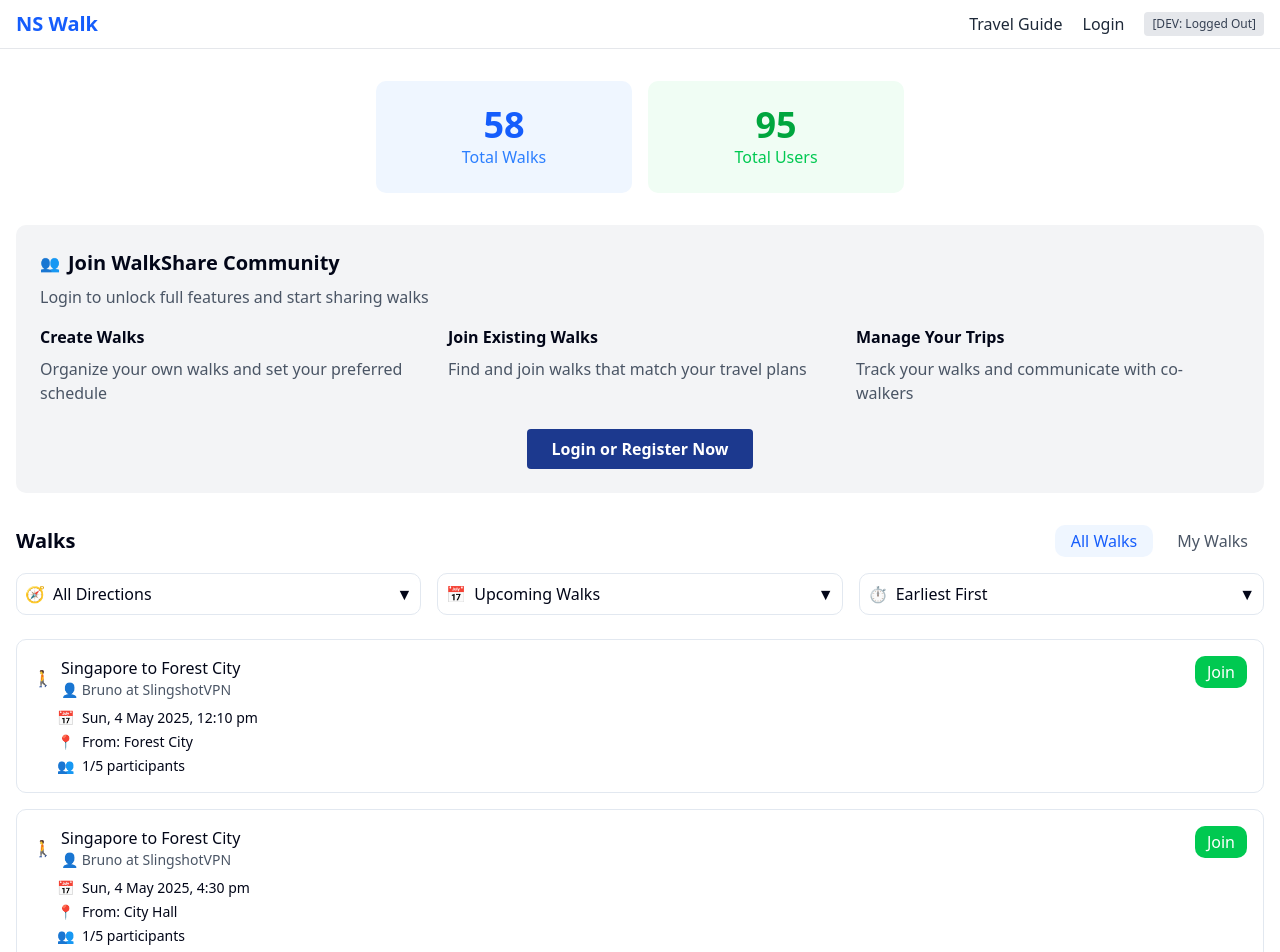
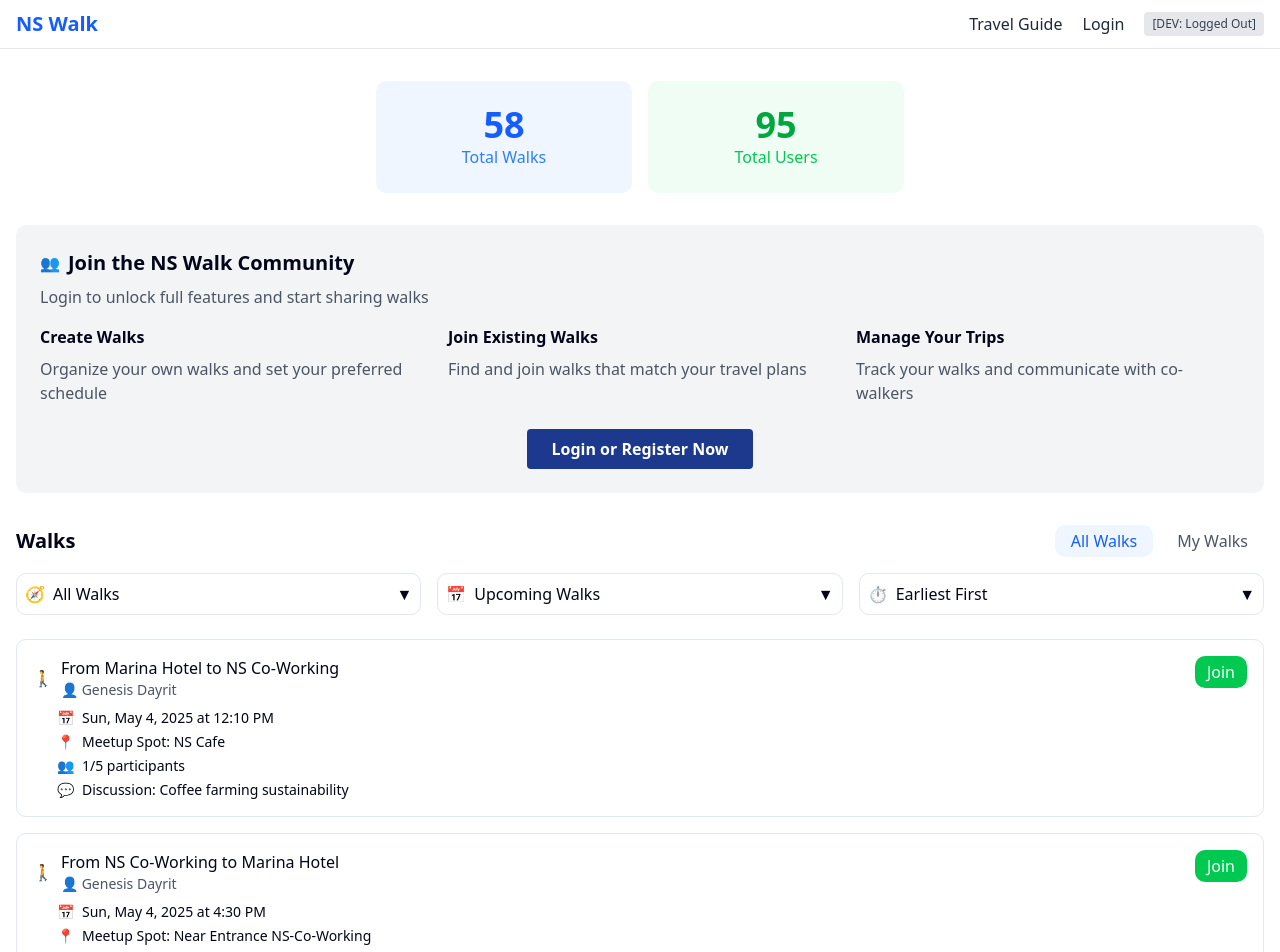
Before and after one commit to genesisdayrit/ns-walk, a Next.js app in the folder frontend/: page /home in a window 1280 px wide. Shown: the top 952 px of the page. Built offline with nearby package versions, Linux system fonts and the light colour scheme.

Commit message:
functional filter options

```diff
--- a/frontend/src/app/home/page.tsx
+++ b/frontend/src/app/home/page.tsx
@@ -3,8 +3,71 @@
 import { useState, useEffect } from 'react';
 import Link from 'next/link';
 
+// Define Walk type
+interface Walk {
+  id: number;
+  title: string;
+  user: string;
+  dateTime: Date;
+  meetupSpot: string;
+  participants: string;
+  direction: 'marina-to-coworking' | 'coworking-to-marina';
+  discussionTopic: string;
+}
+
 export default function Home() {
   const [isLoggedIn, setIsLoggedIn] = useState(false);
+  const currentDate = new Date();
+
+  // Filter states
+  const [directionFilter, setDirectionFilter] = useState<'all' | 'marina-to-coworking' | 'coworking-to-marina'>('all');
+  const [timeFilter, setTimeFilter] = useState<'upcoming' | 'past' | 'all'>('upcoming');
+  const [sortOrder, setSortOrder] = useState<'earliest' | 'latest'>('earliest');
+
+  // Dropdown toggle states
+  const [openDropdown, setOpenDropdown] = useState<string | null>(null);
+
+  // Create refs for dropdowns
+  const dropdownRefs = {
+    direction: useState<HTMLDivElement | null>(null),
+    time: useState<HTMLDivElement | null>(null),
+    sort: useState<HTMLDivElement | null>(null)
+  };
+
+  // Mock walk data
+  const [walks, setWalks] = useState<Walk[]>([
+    {
+      id: 1,
+      title: "From Marina Hotel to NS Co-Working",
+      user: "Genesis Dayrit",
+      dateTime: new Date(2025, 4, 4, 12, 10), // May 4, 2025, 12:10 pm
+      meetupSpot: "NS Cafe",
+      participants: "1/5 participants",
+      direction: "marina-to-coworking",
+      discussionTopic: "Coffee farming sustainability"
+    },
+    {
+      id: 2,
+      title: "From NS Co-Working to Marina Hotel",
+      user: "Genesis Dayrit",
+      dateTime: new Date(2025, 4, 4, 16, 30), // May 4, 2025, 4:30 pm
+      meetupSpot: "Near Entrance NS-Co-Working",
+      participants: "1/5 participants",
+      direction: "coworking-to-marina",
+      discussionTopic: "Tech trends in 2025"
+    },
+    // Add a past walk for testing the time filter
+    {
+      id: 3,
+      title: "From Marina Hotel to NS Co-Working",
+      user: "Genesis Dayrit",
+      dateTime: new Date(2025, 4, 2, 10, 0), // May 2, 2025, 10:00 am (past relative to May 3)
+      meetupSpot: "NS Cafe",
+      participants: "3/5 participants",
+      direction: "marina-to-coworking",
+      discussionTopic: "Travel photography"
+    }
+  ]);
 
   // Read login state from localStorage on component mount
   useEffect(() => {
@@ -13,6 +76,77 @@ export default function Home() {
       setIsLoggedIn(storedLoginState === 'true');
     }
   }, []);
+
+  // Handle dropdown toggle
+  const toggleDropdown = (dropdown: string, e: React.MouseEvent) => {
+    e.stopPropagation(); // Stop event from bubbling up
+    setOpenDropdown(openDropdown === dropdown ? null : dropdown);
+  };
+
+  // Close dropdown when clicking outside
+  useEffect(() => {
+    const handleClickOutside = (event: MouseEvent) => {
+      // Only close if a dropdown is open
+      if (!openDropdown) return;
+
+      // Check if click is outside all dropdown elements
+      const clickedOutside = !Object.entries(dropdownRefs).some(([key, [ref]]) => {
+        return ref && ref.contains(event.target as Node);
+      });
+
+      if (clickedOutside) {
+        setOpenDropdown(null);
+      }
+    };
+
+    document.addEventListener('mousedown', handleClickOutside);
+    return () => {
+      document.removeEventListener('mousedown', handleClickOutside);
+    };
+  }, [openDropdown, dropdownRefs]);
+
+  // Filter walks based on selected filters
+  const getFilteredWalks = () => {
+    return walks
+      .filter(walk => {
+        // Direction filter
+        if (directionFilter !== 'all' && walk.direction !== directionFilter) {
+          return false;
+        }
+
+        // Time filter
+        if (timeFilter === 'upcoming' && walk.dateTime < currentDate) {
+          return false;
+        } else if (timeFilter === 'past' && walk.dateTime >= currentDate) {
+          return false;
+        }
+
+        return true;
+      })
+      .sort((a, b) => {
+        // Sort order
+        if (sortOrder === 'earliest') {
+          return a.dateTime.getTime() - b.dateTime.getTime();
+        } else {
+          return b.dateTime.getTime() - a.dateTime.getTime();
+        }
+      });
+  };
+
+  const filteredWalks = getFilteredWalks();
+
+  // Format date for display
+  const formatDate = (date: Date) => {
+    return date.toLocaleDateString('en-US', {
+      weekday: 'short',
+      day: 'numeric',
+      month: 'long',
+      year: 'numeric',
+      hour: 'numeric',
+      minute: '2-digit',
+      hour12: true
+    });
+  };
 
   return (
     <div className="container mx-auto px-4 py-8">
@@ -33,7 +167,7 @@ export default function Home() {
         <div className="bg-gray-100 rounded-lg p-6 mb-8">
           <div className="flex items-center gap-2 mb-2">
             <span className="text-gray-700">👥</span>
-            <h2 className="text-xl font-bold">Join WalkShare Community</h2>
+            <h2 className="text-xl font-bold">Join the NS Walk Community</h2>
           </div>
           <p className="text-gray-600 mb-4">Login to unlock full features and start sharing walks</p>
 
@@ -82,51 +216,189 @@ export default function Home() {
 
         {/* Filters */}
         <div className="grid md:grid-cols-3 gap-4 mb-6">
-          <div className="border rounded-lg p-2 flex justify-between items-center">
+          {/* Direction Filter */}
+          <div
+            className="border rounded-lg p-2 flex justify-between items-center relative"
+            ref={(el) => dropdownRefs.direction[1](el)}
+          >
+            <div
+              className="flex items-center gap-2 w-full justify-between cursor-pointer"
+              onClick={(e) => toggleDropdown('direction', e)}
+            >
               <div className="flex items-center gap-2">
                 <span>🧭</span>
-              <span>All Directions</span>
+                <span>
+                  {directionFilter === 'all' && 'All Walks'}
+                  {directionFilter === 'marina-to-coworking' && 'From Marina Hotel to NS-Coworking'}
+                  {directionFilter === 'coworking-to-marina' && 'From NS-Coworking to Marina Hotel'}
+                </span>
               </div>
               <span>▼</span>
             </div>
-          <div className="border rounded-lg p-2 flex justify-between items-center">
+            {openDropdown === 'direction' && (
+              <div className="absolute top-full left-0 w-full bg-white border rounded-lg mt-1 z-10">
+                <div
+                  className="p-2 hover:bg-gray-100 cursor-pointer"
+                  onClick={(e) => {
+                    e.stopPropagation();
+                    setDirectionFilter('all');
+                    setOpenDropdown(null);
+                  }}
+                >
+                  All Walks
+                </div>
+                <div
+                  className="p-2 hover:bg-gray-100 cursor-pointer"
+                  onClick={(e) => {
+                    e.stopPropagation();
+                    setDirectionFilter('marina-to-coworking');
+                    setOpenDropdown(null);
+                  }}
+                >
+                  From Marina Hotel to NS-Coworking
+                </div>
+                <div
+                  className="p-2 hover:bg-gray-100 cursor-pointer"
+                  onClick={(e) => {
+                    e.stopPropagation();
+                    setDirectionFilter('coworking-to-marina');
+                    setOpenDropdown(null);
+                  }}
+                >
+                  From NS-Coworking to Marina Hotel
+                </div>
+              </div>
+            )}
+          </div>
+
+          {/* Time Filter */}
+          <div
+            className="border rounded-lg p-2 flex justify-between items-center relative"
+            ref={(el) => dropdownRefs.time[1](el)}
+          >
+            <div
+              className="flex items-center gap-2 w-full justify-between cursor-pointer"
+              onClick={(e) => toggleDropdown('time', e)}
+            >
               <div className="flex items-center gap-2">
                 <span>📅</span>
-              <span>Upcoming Walks</span>
+                <span>
+                  {timeFilter === 'upcoming' && 'Upcoming Walks'}
+                  {timeFilter === 'past' && 'Past Walks'}
+                  {timeFilter === 'all' && 'All Walks'}
+                </span>
               </div>
               <span>▼</span>
             </div>
-          <div className="border rounded-lg p-2 flex justify-between items-center">
+            {openDropdown === 'time' && (
+              <div className="absolute top-full left-0 w-full bg-white border rounded-lg mt-1 z-10">
+                <div
+                  className="p-2 hover:bg-gray-100 cursor-pointer"
+                  onClick={(e) => {
+                    e.stopPropagation();
+                    setTimeFilter('upcoming');
+                    setOpenDropdown(null);
+                  }}
+                >
+                  Upcoming Walks
+                </div>
+                <div
+                  className="p-2 hover:bg-gray-100 cursor-pointer"
+                  onClick={(e) => {
+                    e.stopPropagation();
+                    setTimeFilter('past');
+                    setOpenDropdown(null);
+                  }}
+                >
+                  Past Walks
+                </div>
+                <div
+                  className="p-2 hover:bg-gray-100 cursor-pointer"
+                  onClick={(e) => {
+                    e.stopPropagation();
+                    setTimeFilter('all');
+                    setOpenDropdown(null);
+                  }}
+                >
+                  All Walks
+                </div>
+              </div>
+            )}
+          </div>
+
+          {/* Sort Filter */}
+          <div
+            className="border rounded-lg p-2 flex justify-between items-center relative"
+            ref={(el) => dropdownRefs.sort[1](el)}
+          >
+            <div
+              className="flex items-center gap-2 w-full justify-between cursor-pointer"
+              onClick={(e) => toggleDropdown('sort', e)}
+            >
               <div className="flex items-center gap-2">
                 <span>⏱️</span>
-              <span>Earliest First</span>
+                <span>
+                  {sortOrder === 'earliest' && 'Earliest First'}
+                  {sortOrder === 'latest' && 'Latest First'}
+                </span>
               </div>
               <span>▼</span>
+            </div>
+            {openDropdown === 'sort' && (
+              <div className="absolute top-full left-0 w-full bg-white border rounded-lg mt-1 z-10">
+                <div
+                  className="p-2 hover:bg-gray-100 cursor-pointer"
+                  onClick={(e) => {
+                    e.stopPropagation();
+                    setSortOrder('earliest');
+                    setOpenDropdown(null);
+                  }}
+                >
+                  Earliest First
+                </div>
+                <div
+                  className="p-2 hover:bg-gray-100 cursor-pointer"
+                  onClick={(e) => {
+                    e.stopPropagation();
+                    setSortOrder('latest');
+                    setOpenDropdown(null);
+                  }}
+                >
+                  Latest First
+                </div>
+              </div>
+            )}
           </div>
         </div>
 
         {/* Walk Cards */}
         <div className="space-y-4">
-          {/* Walk Card 1 */}
-          <div className="border rounded-lg p-4">
+          {filteredWalks.length === 0 ? (
+            <p className="text-center py-8 text-gray-500">No walks match your filters</p>
+          ) : (
+            filteredWalks.map(walk => (
+              <div key={walk.id} className="border rounded-lg p-4">
                 <div className="flex justify-between items-start">
                   <div>
                     <div className="flex items-center gap-2 mb-2">
                       <span>🚶</span>
                       <div>
-                    <h3 className="font-medium">Singapore to Forest City</h3>
-                    <p className="text-sm text-gray-600">👤 Bruno at SlingshotVPN</p>
+                        <h3 className="font-medium">{walk.title}</h3>
+                        <p className="text-sm text-gray-600">👤 {walk.user}</p>
                       </div>
                     </div>
                     <div className="space-y-1 ml-6">
                       <p className="text-sm flex items-center gap-2">
-                    <span>📅</span> Sun, 4 May 2025, 12:10 pm
+                        <span>📅</span> {formatDate(walk.dateTime)}
                       </p>
                       <p className="text-sm flex items-center gap-2">
-                    <span>📍</span> From: Forest City
+                        <span>📍</span> Meetup Spot: {walk.meetupSpot}
                       </p>
                       <p className="text-sm flex items-center gap-2">
-                    <span>👥</span> 1/5 participants
+                        <span>👥</span> {walk.participants}
+                      </p>
+                      <p className="text-sm flex items-center gap-2">
+                        <span>💬</span> Discussion: {walk.discussionTopic}
                       </p>
                     </div>
                   </div>
@@ -135,35 +407,8 @@ export default function Home() {
                   </button>
                 </div>
               </div>
-
-          {/* Walk Card 2 */}
-          <div className="border rounded-lg p-4">
-            <div className="flex justify-between items-start">
-              <div>
-                <div className="flex items-center gap-2 mb-2">
-                  <span>🚶</span>
-                  <div>
-                    <h3 className="font-medium">Singapore to Forest City</h3>
-                    <p className="text-sm text-gray-600">👤 Bruno at SlingshotVPN</p>
-                  </div>
-                </div>
-                <div className="space-y-1 ml-6">
-                  <p className="text-sm flex items-center gap-2">
-                    <span>📅</span> Sun, 4 May 2025, 4:30 pm
-                  </p>
-                  <p className="text-sm flex items-center gap-2">
-                    <span>📍</span> From: City Hall
-                  </p>
-                  <p className="text-sm flex items-center gap-2">
-                    <span>👥</span> 1/5 participants
-                  </p>
-                </div>
-              </div>
-              <button className="bg-green-500 hover:bg-green-600 text-white px-3 py-1 rounded-lg">
-                Join
-              </button>
-            </div>
-          </div>
+            ))
+          )}
         </div>
       </div>
     </div>
```
Lines whose indentation alone changed are shown as unchanged.
